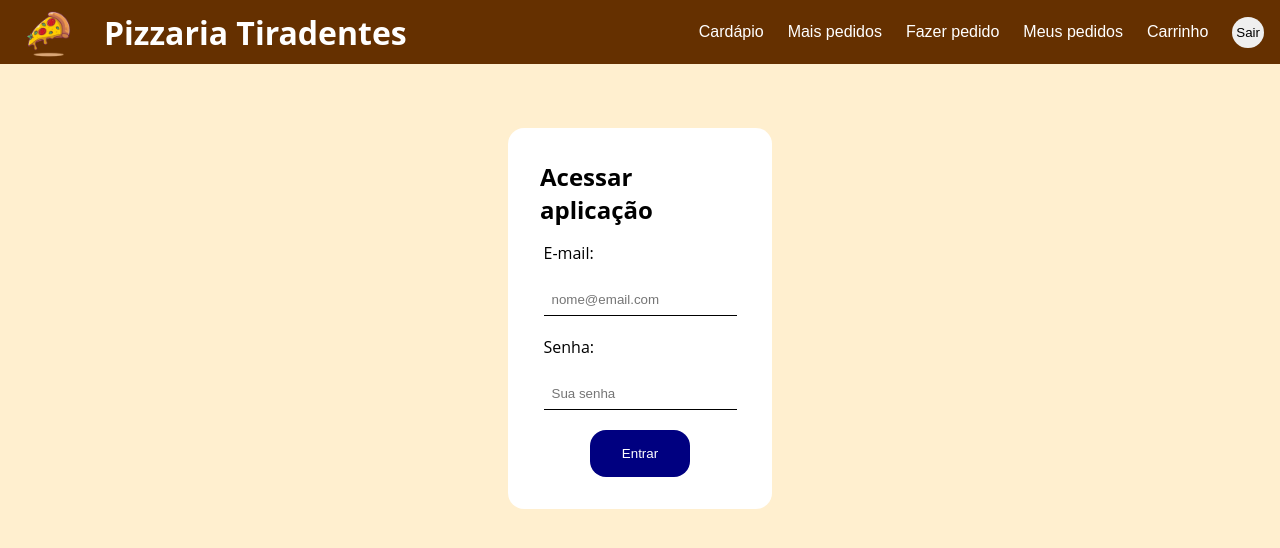
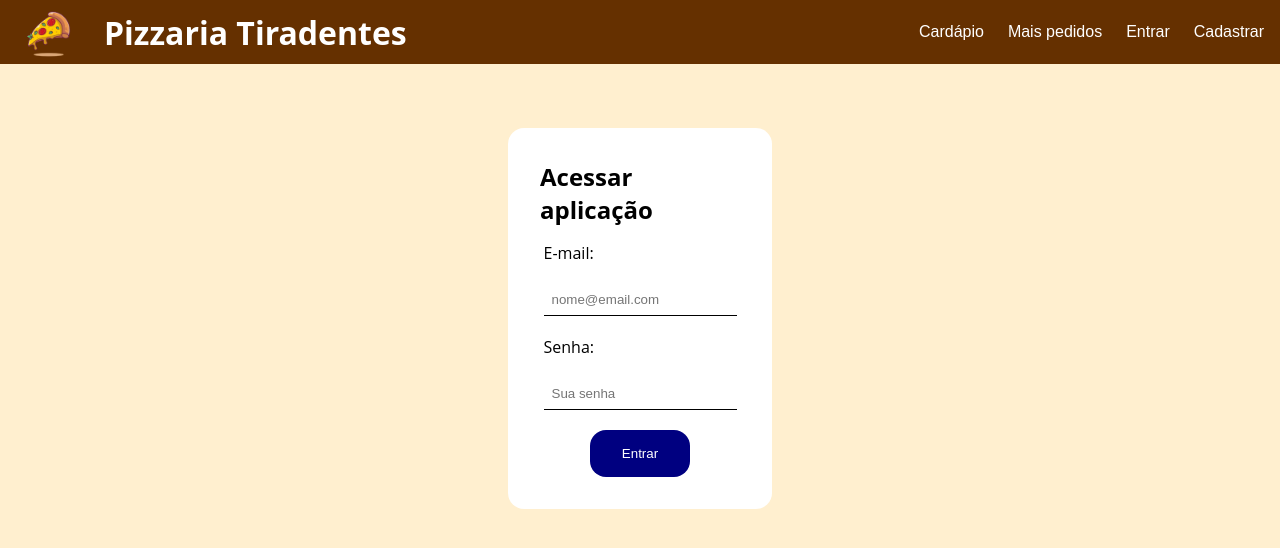
Before and after one commit to GuilhermeRamosAju/pizza-online, a React (Vite) app in the folder frontend/: page /login in a window 1280 px wide. Shown: the top 548 px of the page. Built offline with nearby package versions, Linux system fonts and the light colour scheme.

Commit message:
ajuste de autenticação com json server

```diff
--- a/frontend/src/App.tsx
+++ b/frontend/src/App.tsx
@@ -2,14 +2,14 @@ import { BrowserRouter } from "react-router-dom";
 import { Header } from "./components";
 import "./style/global.css";
 import { Routes } from "./routes";
-import { AuthProvider } from "./hook/auth";
+import AppProvider from "./hook";
 function App() {
   return (
     <BrowserRouter>
       <Header />
-      <AuthProvider>
+      <AppProvider>
         <Routes />
-      </AuthProvider>
+      </AppProvider>
     </BrowserRouter>
   );
 }
--- a/frontend/src/components/layout/Header/Menu.tsx
+++ b/frontend/src/components/layout/Header/Menu.tsx
@@ -1,20 +1,30 @@
-import { Link } from "react-router-dom";
+import { Link, useNavigate } from "react-router-dom";
 import style from "./Header.module.css";
-import { useAuth } from "../../../hook/auth";
+import { USER_KEY } from "../../../constants/auth";
+import { useState, useEffect } from "react";
 
 export default function Menu() {
-  const { signOut } = useAuth();
-  const hasUser = () => {
-    const user = localStorage.getItem("@PizzaTiradentes:user");
-    return { user: user ? JSON.parse(user) : null };
-  };
+  const [user, setUser] = useState(localStorage.getItem(USER_KEY));
+  const navigate = useNavigate();
+
+  useEffect(() => {}, [user]);
+
+  function signOut(): void {
+    localStorage.removeItem(USER_KEY);
+    setUser(null);
+    navigate("/login");
+  }
 
   return (
     <ul className={style.menu}>
-      <li className={style.linkMenu}>Cardápio</li>
-      <li className={style.linkMenu}>Mais pedidos</li>
-      {hasUser != null ? <AuthenticatedMenu /> : <UnauthenticatedMenu />}
-      {hasUser != null ? (
+      <Link to={"/cardapio"} className={style.linkMenu}>
+        <li className={style.linkMenu}>Cardápio</li>
+      </Link>
+      <Link to={"/mais-pedidos"} className={style.linkMenu}>
+        <li className={style.linkMenu}>Mais pedidos</li>
+      </Link>
+      {user != null ? <AuthenticatedMenu /> : <UnauthenticatedMenu />}
+      {user != null ? (
         <button className={style.btn} onClick={signOut}>
           Sair
         </button>
--- /dev/null
+++ b/frontend/src/constants/auth.ts
@@ -0,0 +1 @@
+export const USER_KEY = '@pizzaria_tiradentes:user';
--- a/frontend/src/hook/auth.tsx
+++ b/frontend/src/hook/auth.tsx
@@ -1,3 +1,5 @@
+/* eslint-disable react-refresh/only-export-components */
+/* eslint-disable react-hooks/exhaustive-deps */
 import {
   createContext,
   useCallback,
@@ -7,10 +9,17 @@ import {
 } from "react";
 
 import api from "../services/api";
+import { IUser } from "../interfaces/IUser";
+import { USER_KEY } from "../constants/auth";
 import { useNavigate } from "react-router-dom";
-import { IUser } from "../interfaces/IUser";
 
 interface SignInCredencials {
+  email: string;
+  password: string;
+}
+
+interface SignUpCredencials {
+  name: string;
   email: string;
   password: string;
 }
@@ -22,6 +31,11 @@ interface AuthState {
 interface AuthContextData {
   user: IUser | null;
   signIn(credencials: SignInCredencials): Promise<void>;
+  signUp(credentials: {
+    name: string;
+    email: string;
+    password: string;
+  }): Promise<void>;
   signOut(): void;
 }
 
@@ -31,10 +45,10 @@ interface AuthProviderProps {
 
 const AuthContext = createContext<AuthContextData>({} as AuthContextData);
 
-export const AuthProvider = ({ children }: AuthProviderProps) => {
+const AuthProvider = ({ children }: AuthProviderProps) => {
   const navigate = useNavigate();
   const [data, setData] = useState<AuthState>(() => {
-    const user = localStorage.getItem("@PizzaTiradentes:user");
+    const user = localStorage.getItem(USER_KEY);
     return { user: user ? JSON.parse(user) : null };
   });
 
@@ -51,36 +65,42 @@ export const AuthProvider = ({ children }: AuthProviderProps) => {
         throw new Error("Senha incorreta");
       }
 
-      localStorage.setItem("@PizzaTiradentes:user", JSON.stringify(user));
+      localStorage.setItem(USER_KEY, JSON.stringify(user));
       setData({ user });
+      navigate("/home");
     } catch (error) {
       console.error("Erro ao fazer login:", error);
       throw new Error("Erro ao fazer login. Verifique suas credenciais.");
     }
   }, []);
 
+  const signUp = useCallback(
+    async ({ name, email, password }: SignUpCredencials) => {
+      await api.post("/users", {
+        name,
+        email,
+        password,
+        password_confirmation: password,
+      });
+    },
+    []
+  );
 
   const signOut = useCallback(() => {
-    console.log('dentro signout')
-    try {
-      setData({ user: null });
-      localStorage.removeItem("@PizzaTiradentes:user");
-      navigate("/login");
-    } catch (error) {
-      console.error("Erro ao fazer logout:", error);
-      throw new Error("Erro ao fazer logout.");
-    }
+    localStorage.removeItem(USER_KEY);
+
+    setData({} as AuthState);
   }, []);
 
   return (
-    <AuthContext.Provider value={{ user: data.user, signIn, signOut }}>
+    <AuthContext.Provider value={{ user: data.user, signIn, signUp, signOut }}>
       {children}
     </AuthContext.Provider>
   );
 };
 
-export function useAuth(): AuthContextData {
-  const context = useContext(AuthContext);
+const useAuth = (): AuthContextData => {
+  return useContext(AuthContext);
+};
 
-  return context;
-}
+export { AuthProvider, useAuth };
--- /dev/null
+++ b/frontend/src/hook/index.tsx
@@ -0,0 +1,11 @@
+import { AuthProvider } from './auth';
+
+const AppProvider = ({ children }: React.PropsWithChildren) => {
+  return (
+    <AuthProvider>
+      {children}
+    </AuthProvider>
+  );
+};
+
+export default AppProvider;
```
